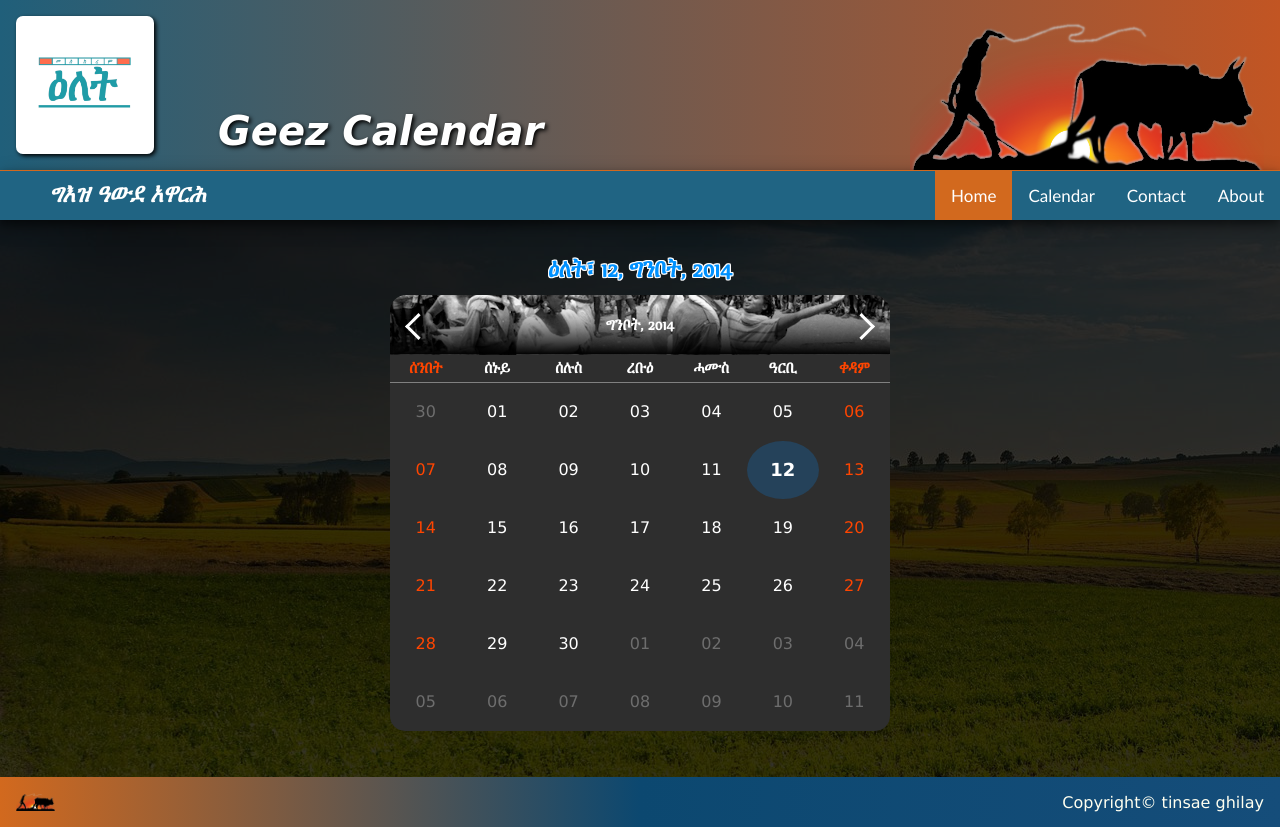
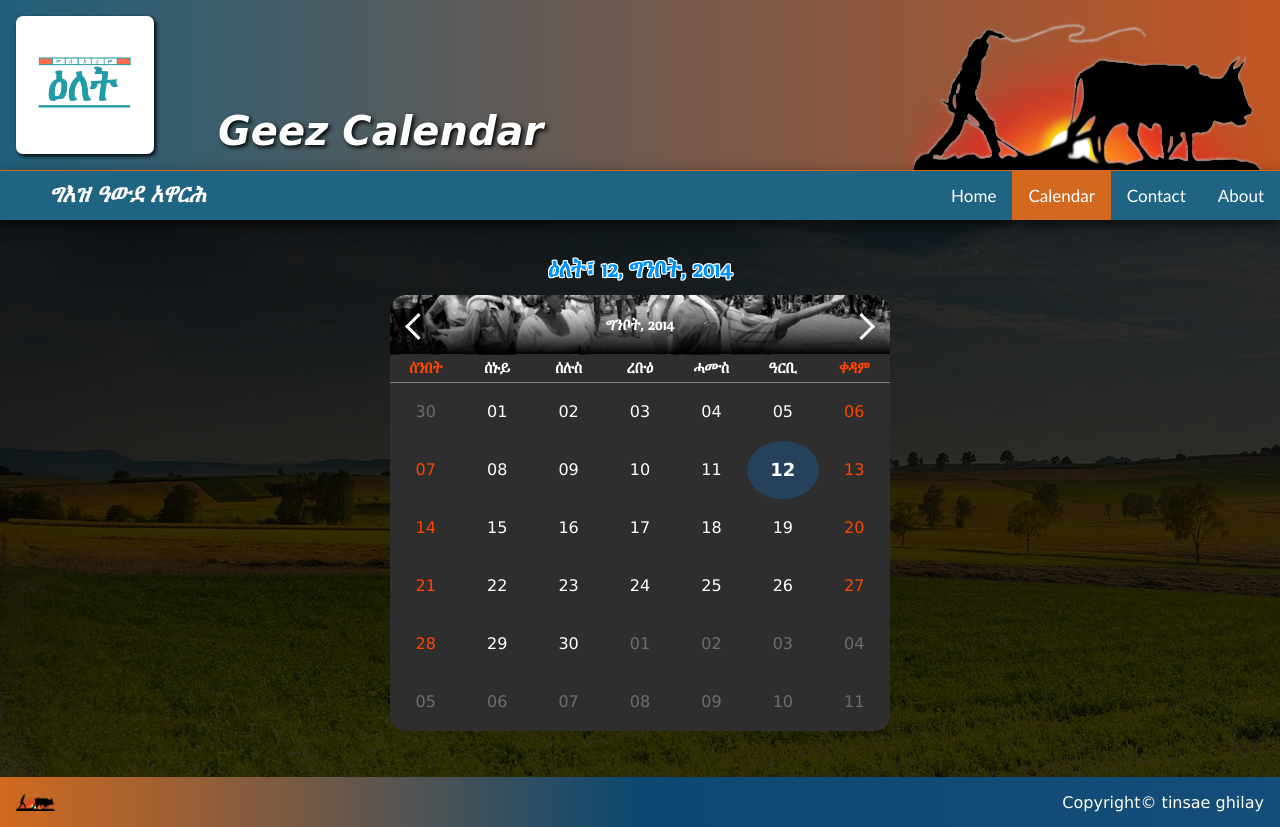
Before and after one commit to tinsae-ghilay/tinsae-ghilay.github.io, a plain HTML site: page calendar.html in a window 1280 px wide. Drawn offline with Linux system fonts and the light colour scheme; files whose address does not match are found by name.

Commit message:
Update calendar.html

```diff
--- a/calendar.html
+++ b/calendar.html
@@ -131,8 +131,8 @@
             <a href="javascript:void(0);" class="sandwich" onclick="myFunction()">
                 <i class="fa fa-bars"></i>
               </a>
-            <a class="active" href="index.html">Home</a>
-            <a href="calendar.html">Calendar</a>
+            <a href="index.html">Home</a>
+            <a class="active" href="calendar.html">Calendar</a>
             <a href="#contact">Contact</a>
             <a href="#about">About</a>
         </div>
```
